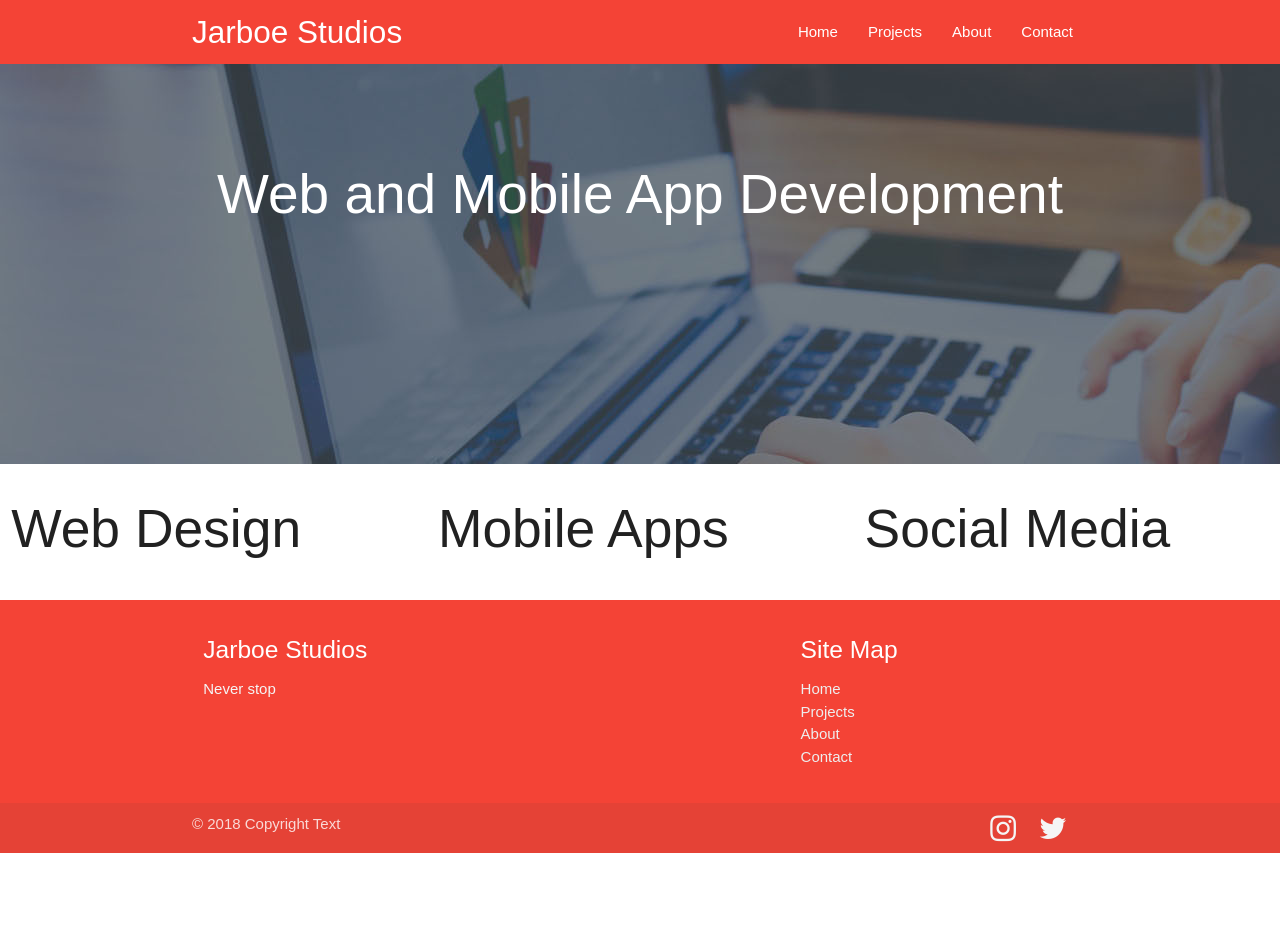
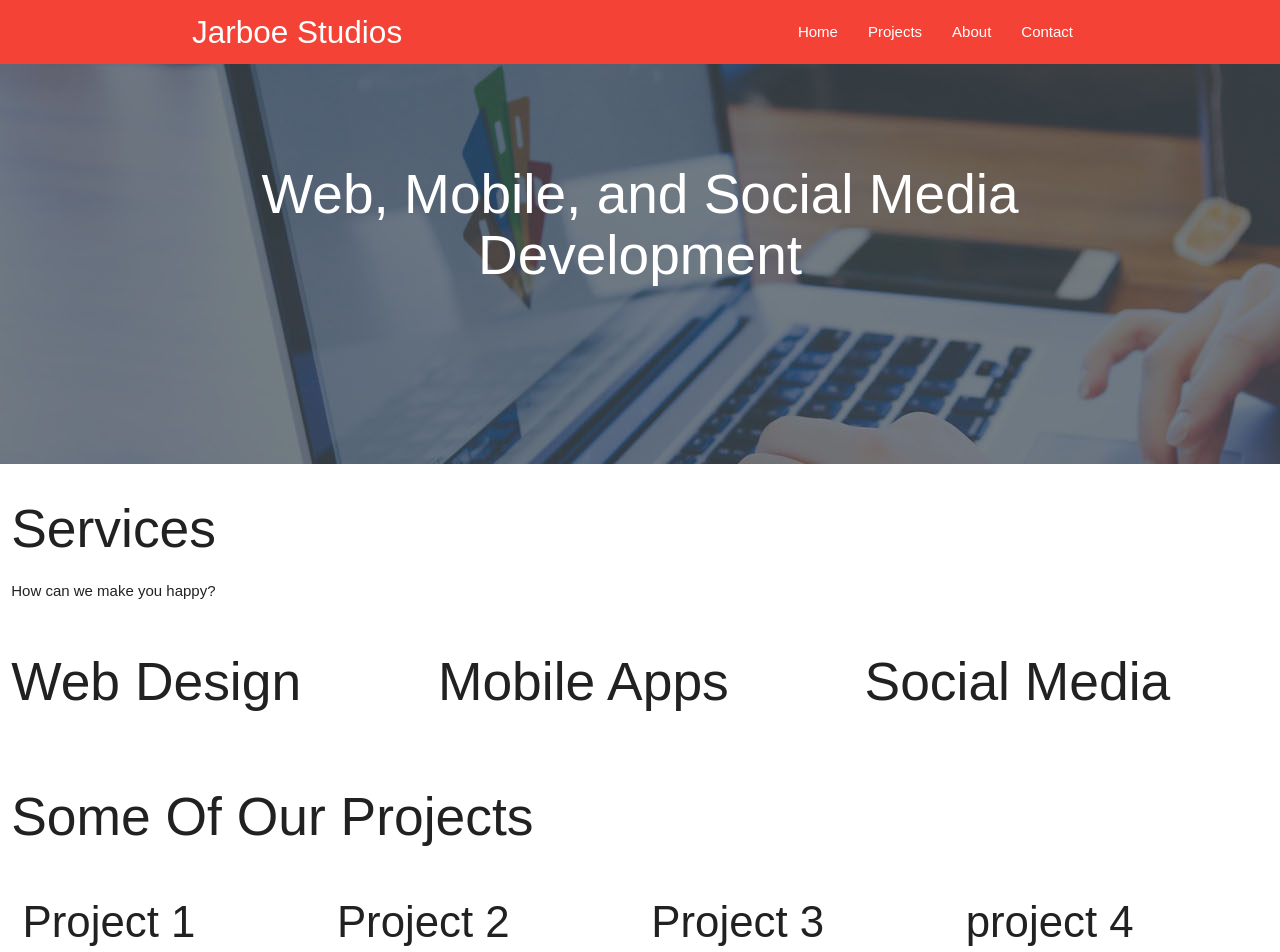
Before and after one commit to andrejarboe/jarboe, a React (Create React App) app in the folder client/: page / in a window 1280 px wide. Shown: the top 952 px of the page. Before the commit the page ends 853 px from the top, so only its background shows below. Built offline with nearby package versions, Linux system fonts and the light colour scheme.

Commit message:
add project section

```diff
--- a/client/src/pages/Home/Home.jsx
+++ b/client/src/pages/Home/Home.jsx
@@ -6,14 +6,18 @@ class Home extends Component {
   render() {
     return (
       <div>
-        <div id="showcase">
+        <section id="showcase">
           <div className="container">
-            <h1>Web and Mobile App Development</h1>
+            <h1>Web, Mobile, and Social Media Development</h1>
           </div>
-        </div>
+        </section>
 
         {/* Services */}
-        <div id="services" className="row">
+        <section id="services" className="row">
+          <div className="col s12">
+            <h2>Services</h2>
+            <p>How can we make you happy?</p>
+          </div>
           <div className="col s12 m4">
             <h2>Web Design</h2>
           </div>
@@ -23,9 +27,29 @@ class Home extends Component {
           <div className="col s12 m4">
             <h2>Social Media</h2>
           </div>
+        </section>
 
+        {/*  */}
 
-        </div>
+        {/* Projects */}
+        <section id="projects" className="row">
+          <div className="col s12">
+            <h2>Some Of Our Projects</h2>
+            <div className="col s12 m6 l3">
+              <h3>Project 1</h3>
+            </div>
+            <div className="col s12 m6 l3">
+              <h3>Project 2</h3>
+            </div>
+            <div className="col s12 m6 l3">
+              <h3>Project 3</h3>
+            </div>
+            <div className="col s12 m6 l3">
+              <h3>project 4</h3>
+            </div>
+          </div>
+        </section>
+
 
       </div>
     );
```
